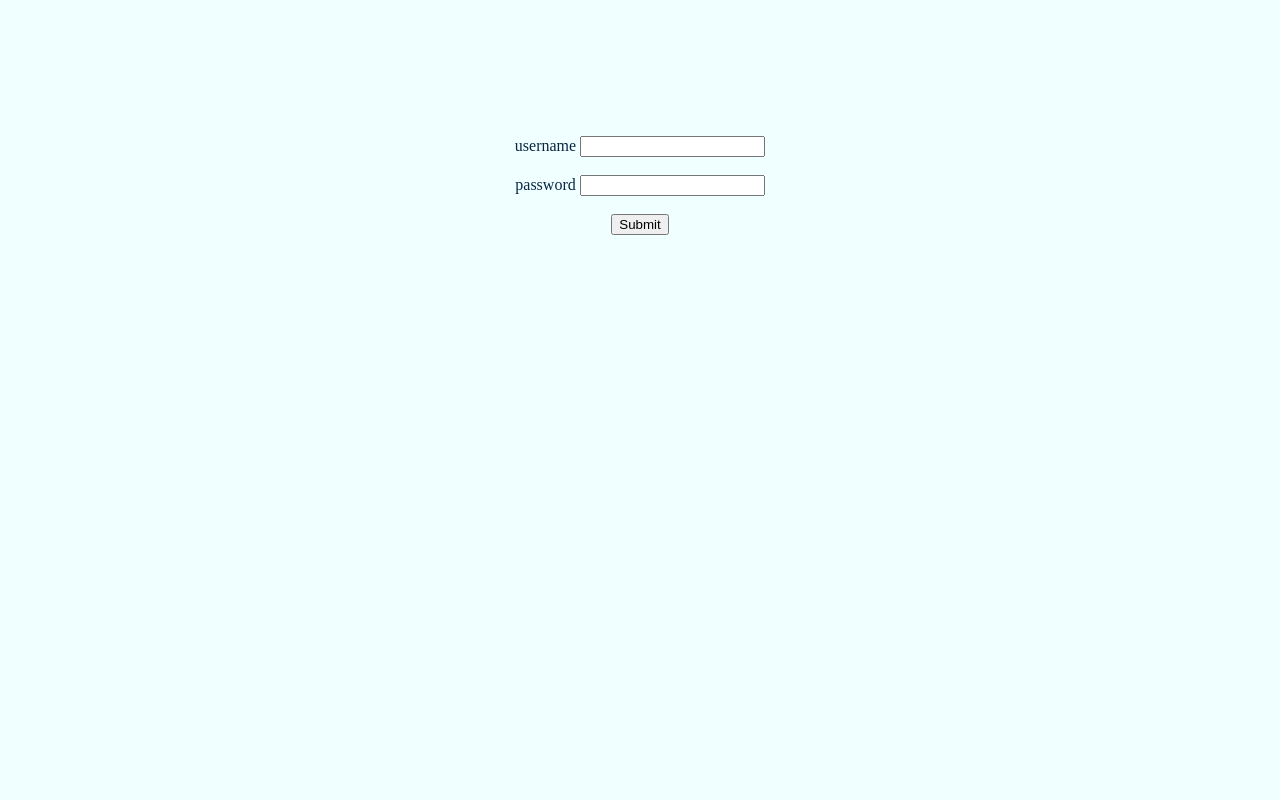
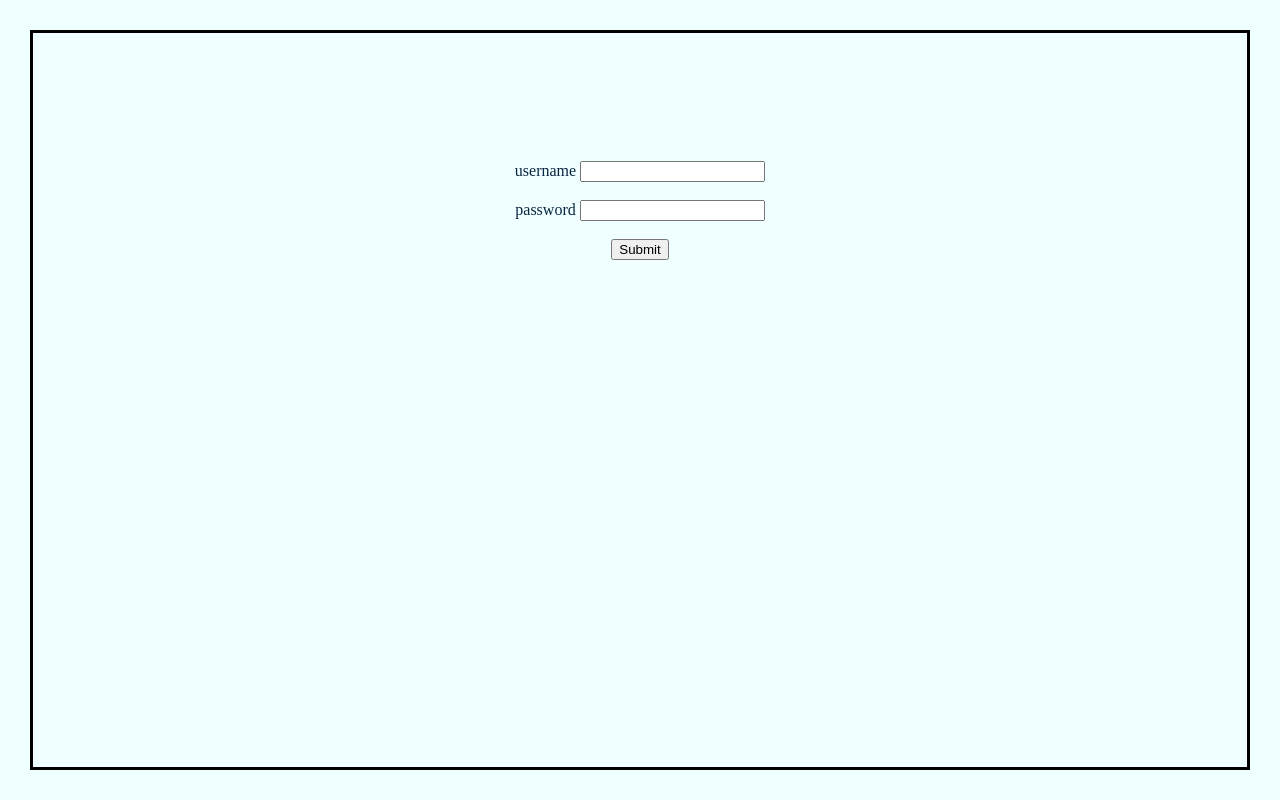
Before and after one commit to deepakdp11/simpleedomproject, a plain HTML site: page index.html in a window 1280 px wide. Drawn offline with Linux system fonts and the light colour scheme.

Commit message:
new branch added

```diff
--- a/styles.css
+++ b/styles.css
@@ -6,3 +6,8 @@ body {
     color: blueviolet;
     text-align: center;
 }
+
+#innerDiv,#outerDiv,body{
+    border: 3px solid black;
+    margin: 30px;
+}
```
